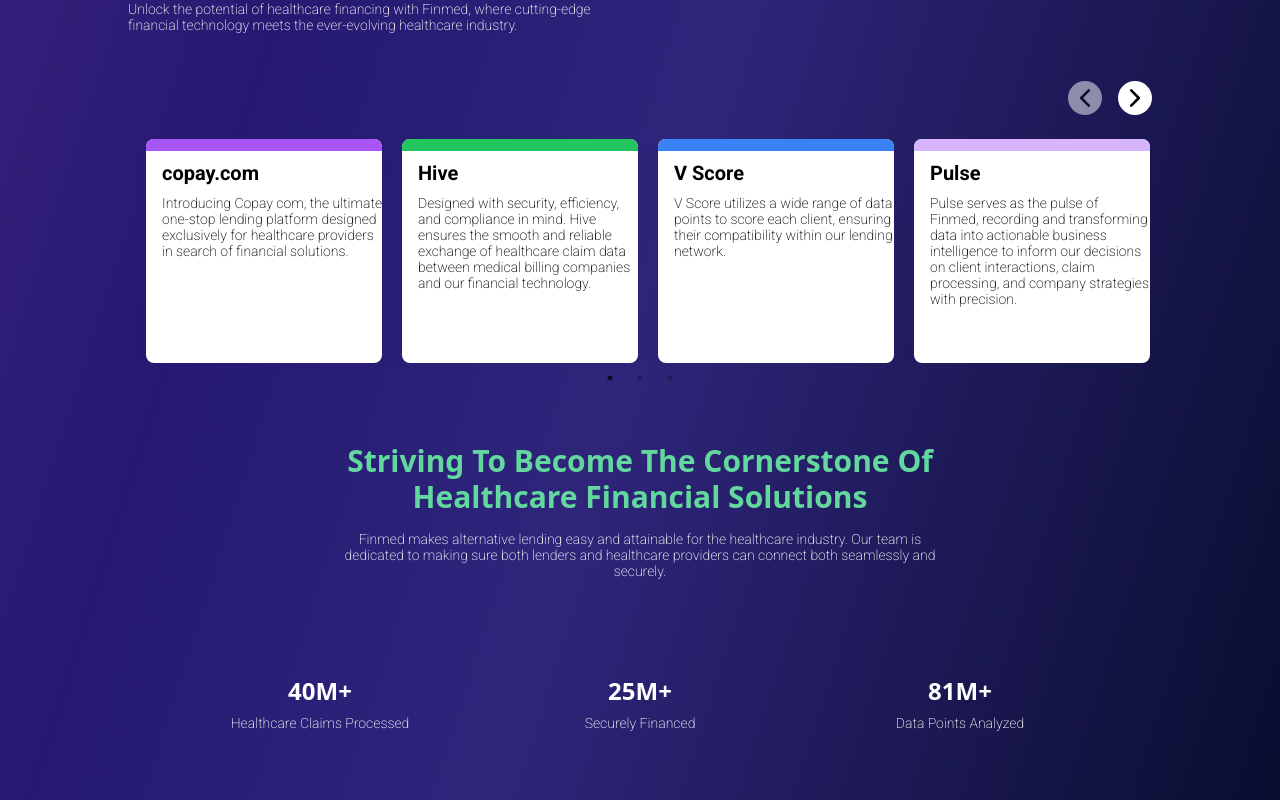
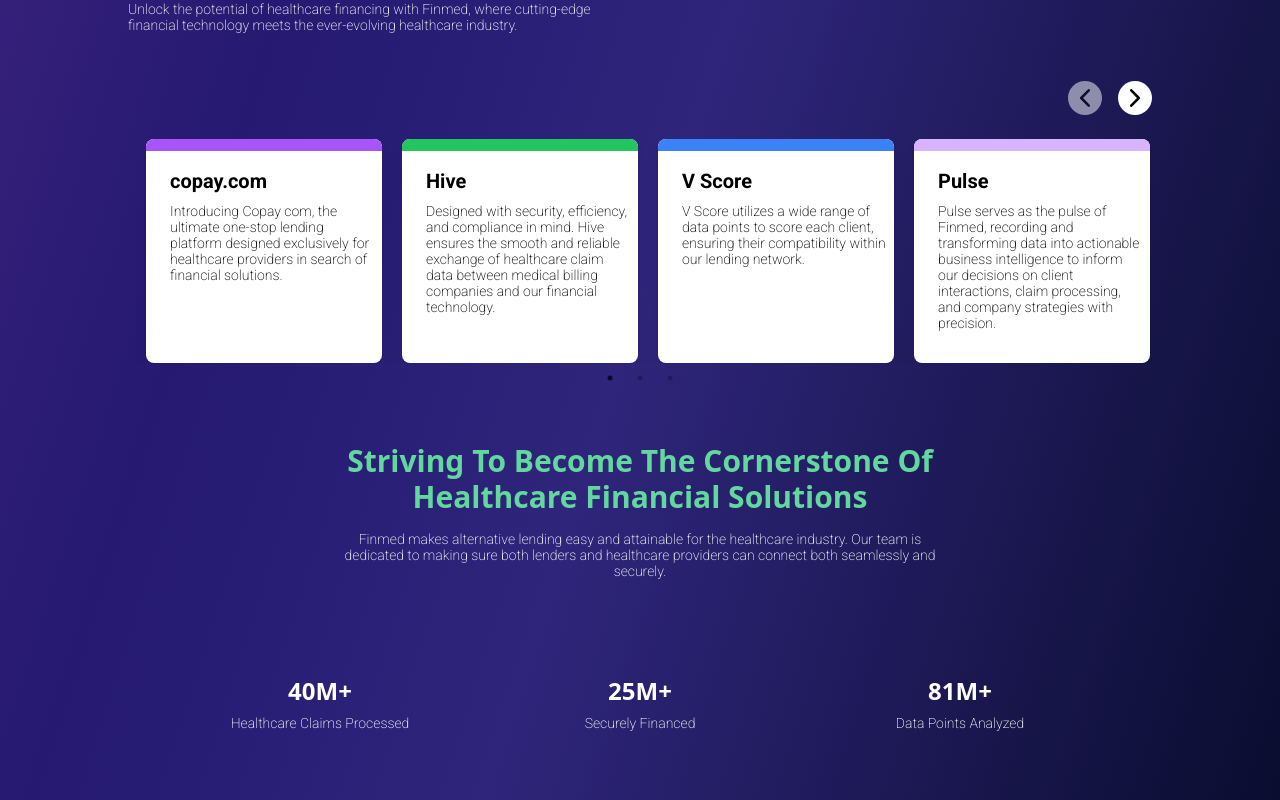
Before and after one commit to KeshavVijay14/Finmed-App, a Next.js app: page / in a window 1280 px wide. Shown: the part 2500-3300 px from the top of the page. Built offline with nearby package versions, Linux system fonts and the light colour scheme; a web font is replaced by a local one.

Commit message:
Card-slider-update

```diff
--- a/src/components/CardSlider.js
+++ b/src/components/CardSlider.js
@@ -147,17 +147,19 @@
                 {cards.map((card, index) => (
                   <div
                     key={index}
-                    className="card w-full h-56 mx-2 rounded-lg shadow-lg text-left bg-white"
+                    className="w-full h-56 mx-2 rounded-lg shadow-lg text-left bg-white"
                   >
                     <div
                       className={`h-3 w-full rounded-t-lg ${card.bgClass}`}
                     ></div>
-                    <h3 className="text-xl font-bold text-black mb-2 font-roboto mt-2 pl-4">
-                      {card.title}
-                    </h3>
-                    <p className="text-black font-thin text-sm font-roboto pl-4">
-                      {card.description}
-                    </p>
+                    <div className="p-2">
+                      <h3 className="text-xl font-bold text-black mb-2 font-roboto mt-2 pl-4">
+                        {card.title}
+                      </h3>
+                      <p className="text-black font-thin text-xs  xl:text-sm font-roboto pl-4">
+                        {card.description}
+                      </p>
+                    </div>
                   </div>
                 ))}
               </Slider>
```
